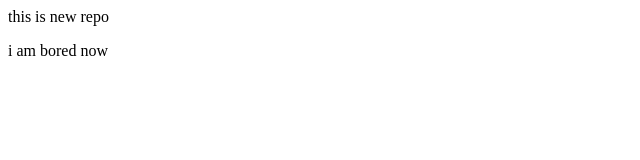
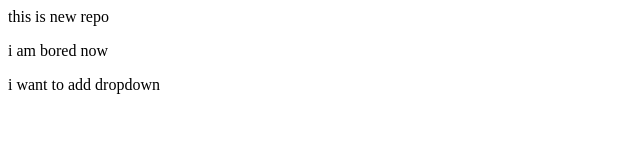
Before and after one commit to ANSHIKA-git-29/localrepo, a plain HTML site: page index.html in a window 1280 px wide. Shown: the whole page, without its empty margins (0-640 px from the left). Drawn offline with Linux system fonts and the light colour scheme.

Commit message:
add drorpdown

```diff
--- a/index.html
+++ b/index.html
@@ -1,2 +1,3 @@
 <p>this is new repo</p>
 <p>i am bored now</p>
+<p>i want to add dropdown</p>
```
